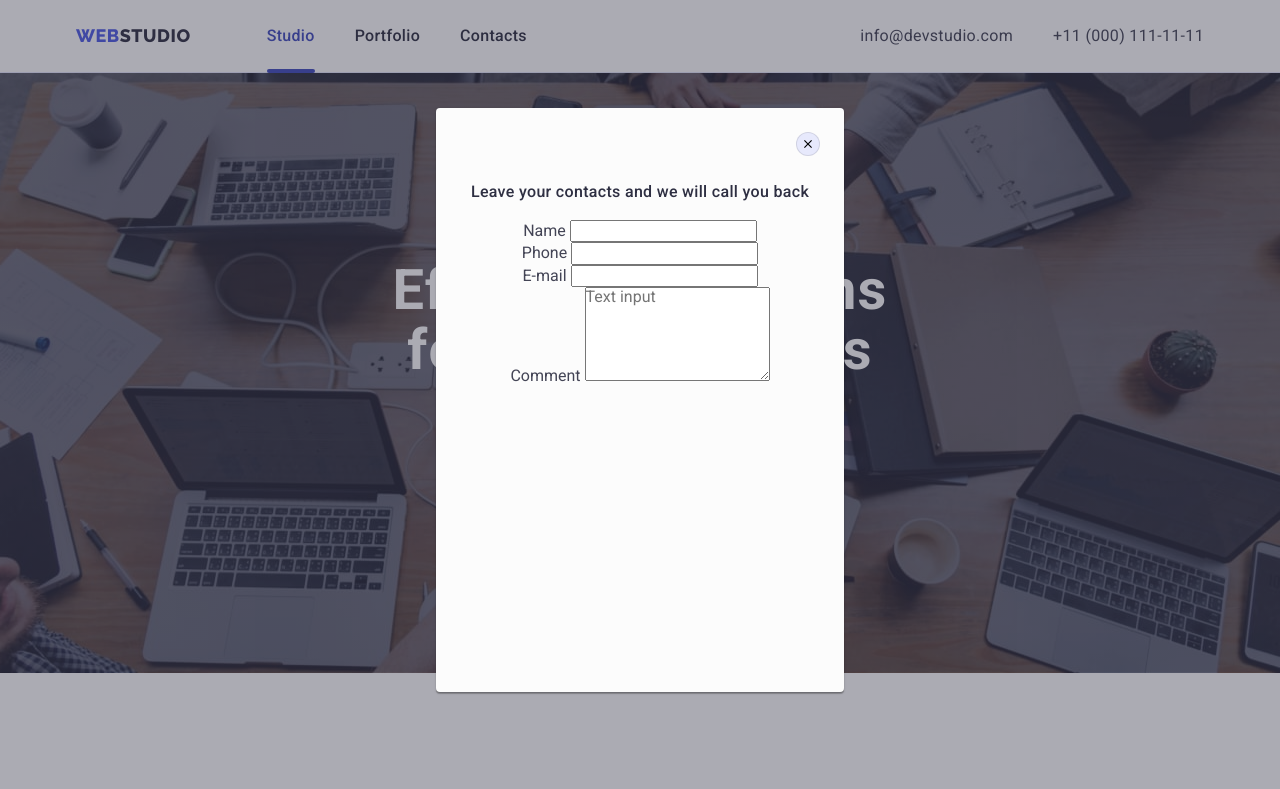
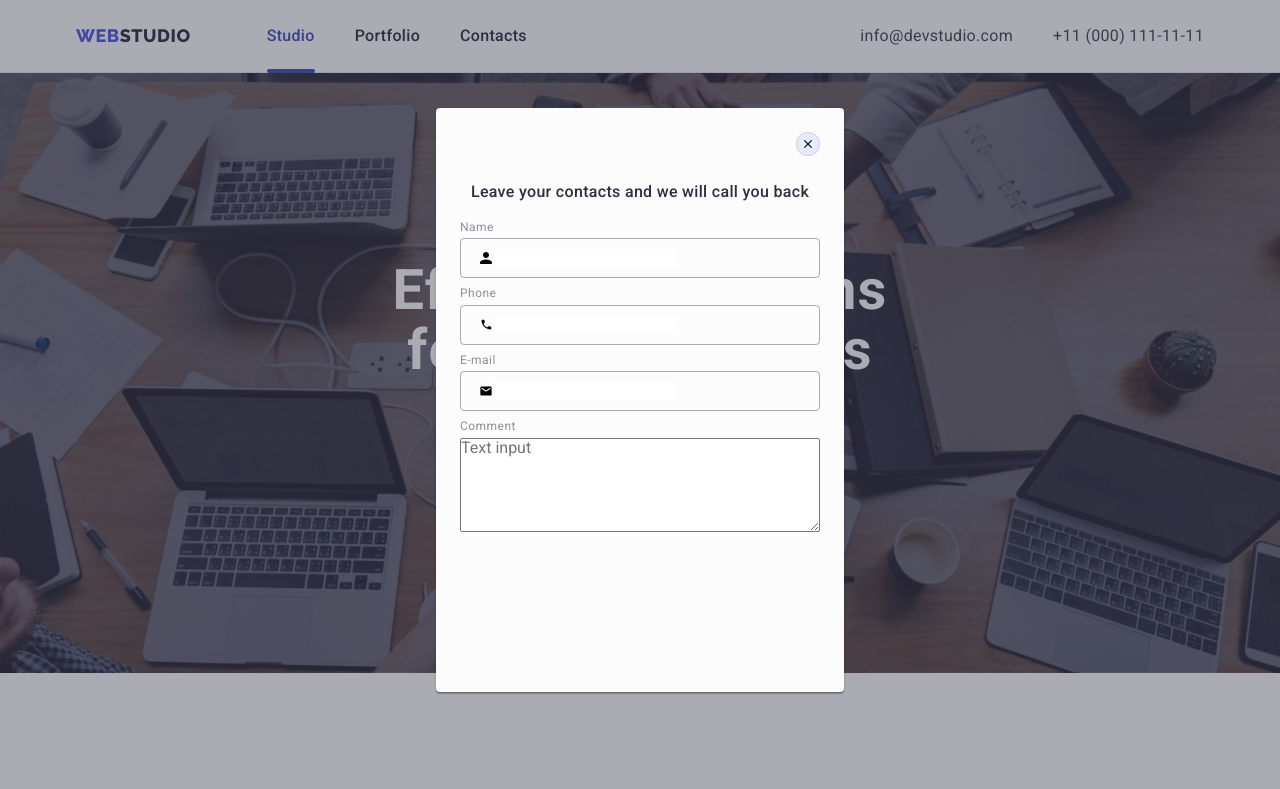
Before and after one commit to AnnaBand/goit-markup-hw-06, a plain HTML site: page index.html in a window 1280 px wide. Both pictures are taken after a click on the button "Order Service". Shown: the top 789 px of the page. Drawn offline with nearby package versions, Linux system fonts and the light colour scheme.

Commit message:
index.html

```diff
--- a/css/styles.css
+++ b/css/styles.css
@@ -630,6 +630,34 @@ img {
 .form-modal-details {
     display: flex;
     flex-direction: column;
+    padding: 16px 24px;
+}
+
+.form-field {
+    display: flex;
     align-items: center;
-    padding-top: 16px;
+    border-radius: 4px;
+    border: 1px solid var(--modal-overlay-color);
+    overflow: hidden;
+    padding-left: 16px;
+    width: 360px;
+    height: 40px;
+    margin-bottom: 8px;
 }
+
+.form-field input {
+    border: none;
+}
+
+.form-field input:focus {
+    outline: none;
+}
+
+.form-modal-details label {
+    display: block;
+    margin-bottom: 4px;
+    color: var(--subtle-text-color);
+    font-size: 12px;
+    line-height: 1.2;
+    letter-spacing: 0.48px;
+}
--- a/index.html
+++ b/index.html
@@ -386,20 +386,31 @@
                 </svg>
             </button>
             <div class="form-modal">
-                <h3 class="modal-header">Leave your contacts and we will call you back</h3>
-                <form class="form-modal-details" >
-                    <label>Name
+                <p class="modal-header">Leave your contacts and we will call you back</p>
+                <form class="form-modal-details">
+                    <label>Name</label>
+                        <div class="form-field">
+                        <svg width="18" height="18">
+                            <use href="./images/icons.svg#icon-person-black"></use>
+                        </svg>
                         <input type="name" name="name"/>
-                    </label>
-                    <label>Phone
+                        </div>
+                    <label>Phone</label>
+                        <div class="form-field">
+                        <svg width="18" height="18">
+                            <use href="./images/icons.svg#icon-phone-black"></use>
+                        </svg>
                         <input type="phone" name="phone"/>
-                    </label>
-                    <label>E-mail
+                        </div>
+                    <label>E-mail</label>
+                        <div class="form-field">
+                        <svg width="18" height="18">
+                            <use href="./images/icons.svg#icon-email-black"></use>
+                        </svg>
                         <input type="email" name="email"/>
-                    </label>
-                    <label>Comment
+                        </div>
+                    <label>Comment</label>
                         <textarea name="comment" placeholder="Text input" rows="5"></textarea>
-                    </label>
                 </form>
             </div>
         </div>
```
